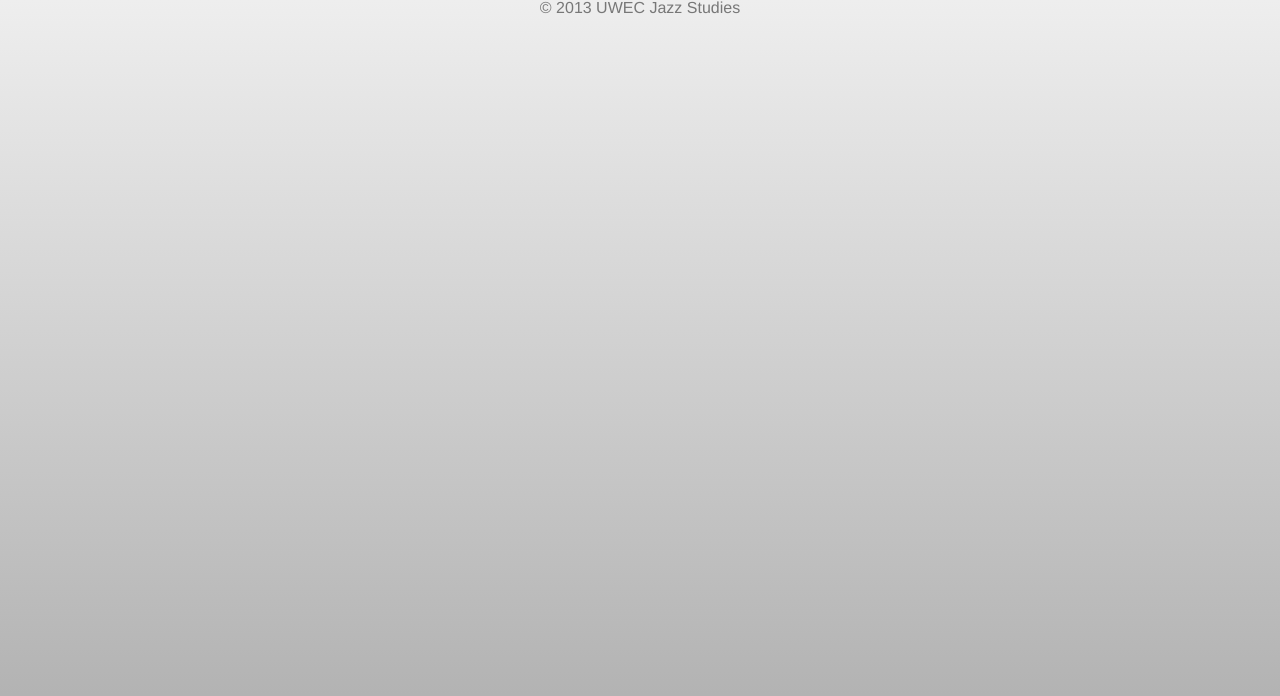
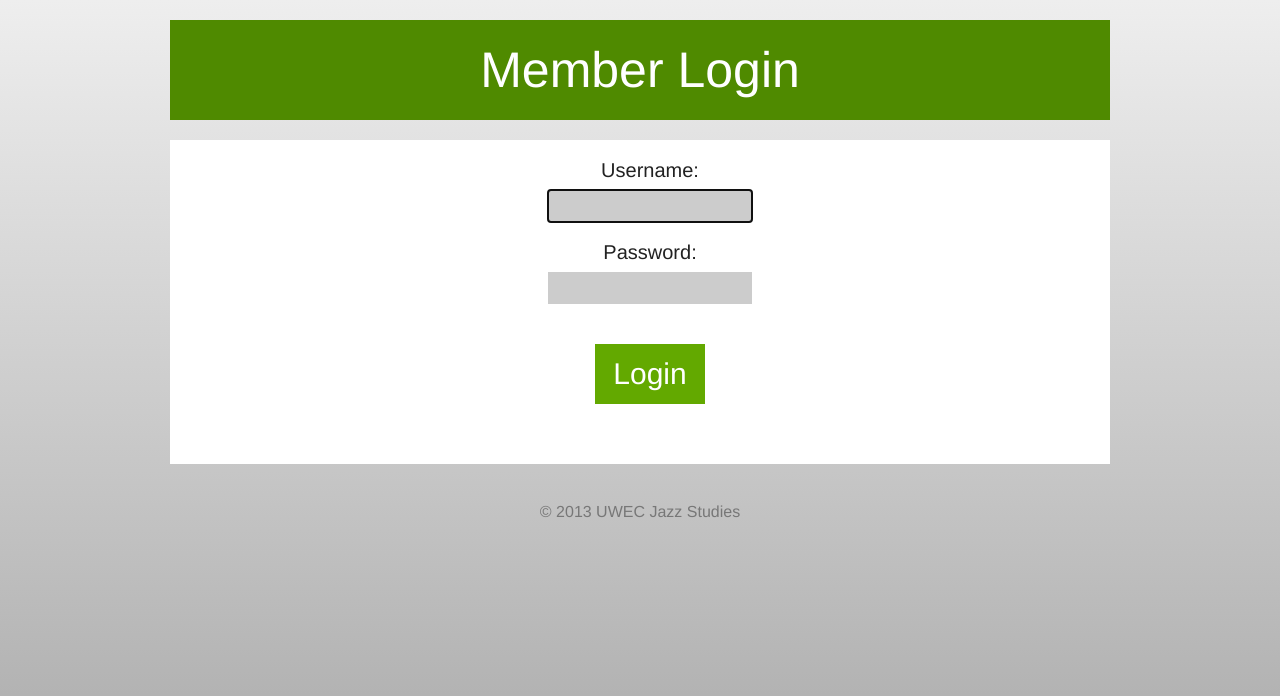
Before and after one commit to MitchWood/Adjazzicator, a PHP site: page /login.php in a window 1280 px wide. Shown: the top 696 px of the page. Run offline with PHP 8.4, Linux system fonts and the light colour scheme.

Commit message:
Added header and (non-functional) login
login does not work, but is mostly there. Also simplified some styles.

```diff
--- a/footer.php
+++ b/footer.php
@@ -1,6 +1,3 @@
-			</div>
-		</div>
-	</div>
 
 	<!-- Footer -->
 	<div class="full-width" id="footer">
--- /dev/null
+++ b/header.php
@@ -0,0 +1,15 @@
+<!DOCTYPE html>
+<html>
+<head>
+
+	<meta http-equiv="Content-Type" content="text/html; charset=UTF-8" />
+	<meta name="viewport" content="width=device-width, initial-scale=1, maximum-scale=1">
+
+	<link rel="stylesheet" type="text/css" href="stylesheets/base.css"/>
+	<link rel="stylesheet" type="text/css" href="stylesheets/skeleton.css"/>
+	<link rel="stylesheet" type="text/css" href="stylesheets/layout.css"/>
+
+	<title><?=$title;?></title>
+
+</head>
+<body>
--- a/index.php
+++ b/index.php
@@ -1,5 +1,9 @@
 <?php
 
-   header('Location: login.php') ;
+if(!session_is_registered(myusername)){
+	header('location: login.php') ;
+} else {
+	header('location: adjudicator.php') ;
+}
 
 ?>
--- a/login.php
+++ b/login.php
@@ -1,14 +1,34 @@
-<!DOCTYPE html>
-<html>
-<head>
-	<meta http-equiv="Content-Type" content="text/html; charset=UTF-8" />
-	<title>UWEC Jazz Fest Login</title>
-	<link rel="stylesheet" type="text/css" href="stylesheets/base.css"/>
-	<link rel="stylesheet" type="text/css" href="stylesheets/skeleton.css"/>
-	<link rel="stylesheet" type="text/css" href="stylesheets/layout.css"/>
-</head>
-<body>
+<?php session_start(); ?>
+<?php
+	$title = 'UWEC Jazz Fest Login';
+	include "header.php";
+?>
 
-
+<div class="container row">
+	<div class="container row">
+		<div class="sixteen columns header">
+			<div class="title">Member Login</div>
+		</div>
+	</div>
+	<form name="form1" class="sixteen columns loginForm" method="post" action="checklogin.php">
+		<div class="container row">
+			<div class="sixteen columns center-content">
+				<div>Username:</div>
+				<div>
+					<input name="myusername" type="text" id="myusername" autofocus>
+				</div>
+			</div>
+			<div class="sixteen columns center-content">
+				<div>Password:</div>
+				<div>
+					<input name="mypassword" type="password" id="mypassword">
+				</div>
+			</div>
+			<div class="sixteen columns">
+				<input type="submit" name="Submit" value="Login" id="loginSubmit">
+			</div>
+		</div>
+	</form>
+</div>
 
 <?php include "footer.php" ?>
--- /dev/null
+++ b/logout.php
@@ -0,0 +1,6 @@
+<?php
+session_start();
+session_destroy();
+
+header('Location: login.php') ;
+?>
--- a/stylesheets/base.css
+++ b/stylesheets/base.css
@@ -52,7 +52,6 @@
 ================================================== */
 	h1, h2, h3, h4, h5, h6 {
 		color: white;
-		font-family: 'Arial', sans-serif;
 		font-weight: normal;
 		text-decoration: none; }
 	h1 a, h2 a, h3 a, h4 a, h5 a, h6 a { font-weight: inherit; }
@@ -83,7 +82,6 @@
 	p img { margin: 0; }
 	p.lead { font-size: 21px; line-height: 27px; color: #777; }
 
-	span.list-h {font-family:'Fjalla One', "HelveticaNeue-CondensedBold", "Helvetica", sans-serif; color:#555;}
 	.h-col, .b-col {display: inline-block;}
 	.h-col p, .b-col p {margin-bottom:10px;}
 	.b-col {margin-left:30px;}
@@ -149,29 +147,18 @@
 	input[type="submit"],
 	input[type="reset"],
 	input[type="button"] {
-		background: #3f3f3f; /* Old browsers */
-		background: -moz-linear-gradient(top, #3f3f3f 0%, #2f2f2f 100%); /* FF3.6+ */
-		background: -webkit-gradient(linear, left top, left bottom, color-stop(0%,#3f3f3f), color-stop(100%,#2f2f2f)); /* Chrome,Safari4+ */
-		background: -webkit-linear-gradient(top, #3f3f3f 0%,#2f2f2f 100%); /* Chrome10+,Safari5.1+ */
-		background: -o-linear-gradient(top, #3f3f3f 0%,#2f2f2f 100%); /* Opera 11.10+ */
-		background: -ms-linear-gradient(top, #3f3f3f 0%,#2f2f2f 100%); /* IE10+ */
-		background: linear-gradient(to bottom, #3f3f3f 0%,#2f2f2f 100%); /* W3C */
-		filter: progid:DXImageTransform.Microsoft.gradient( startColorstr='#3f3f3f', endColorstr='#2f2f2f',GradientType=0 ); /* IE6-9 */
+		height: 60px;
+		width: 110px;
+		font-size: 30px;
+		background: rgb(99, 169, 0);
 		display: inline-block;
-		font: 12px 'Open Sans', Helvetica Neue, "Helvetica Neue", "Helvetica", sans-serif;
 		cursor: pointer;
-		margin-bottom: 20px;
 		line-height: normal;
 		padding: 8px 10px;
-		color:#888;
-		border-top:solid 1px #555;
-		border-left:solid 1px rgba(50,50,50,0.5);
-		border-right:solid 1px rgba(50,50,50,0.5);
-		border-bottom:solid 1px #111;
-		-webkit-border-radius: 4px;
-		-moz-border-radius: 4px;
-		-o-border-radius: 4px;
-		border-radius: 4px;}
+		color:#FFF;
+		border: none;
+		font-family: "HelveticaNeue-Light", Helvetica, Arial, sans-serif;
+	}
 
 	button.last,
 	input[type="submit"].last,
@@ -231,54 +218,42 @@
 	label {
 		display: inline-block;
 	}
-	label.embeded {
+	/*label.embeded {
 		margin-right:5px;
 		margin-bottom: 10px;
 		padding: 2px 8px;
-		background: url(../images/textfield.png);
 		background-size:220px 58px;
 		width: 204px;
 		position: relative;
-	}
-	@media only screen and (-webkit-min-device-pixel-ratio: 2),
-       only screen and (-moz-min-device-pixel-ratio: 2),
-       only screen and (-o-min-device-pixel-ratio: 2/1),
-       only screen and (min-device-pixel-ratio: 2) {
-       	label.embeded {background: url(../images/textfield@2x.png);}
-    }
-	label.focus {
-		background-position: 0px -29px; }
-	label span, label {font: 12px 'Fjalla One', "HelveticaNeue-CondensedBold", "Helvetica Neue", "Helvetica", sans-serif; }
-	label.embeded span {line-height: 25px;}
-	label.embeded input {
-		width:143px;
-		position: absolute;
-		top:5px;
-		right:10px;
-		bottom:5px;
-	}
-	label.embeded input[type="text"],
-	label.embeded input[type="password"],
-	label.embeded input[type="email"] {
-		background: none;
-		padding:0;
-		margin: 0;
-		border: none;
-		-moz-border-radius: 0;
-		-webkit-border-radius: 0;
-		border-radius: 0;
-		color:#888;
+	}*/
+
+	/*span {line-height: 25px;}*/
+
+	input {
+		margin: 10px;
+		margin-bottom: 20px;
+		width: 200px;
+		height: 30px;
+		font-size: 20px;
 	}
 
+	input[type="text"],
+	input[type="password"],
+	input[type="email"] {
+		background: #CCC;
+		border: none;
+		color:#000;
+	}
+/*
 	label.embeded input[type="text"]:focus,
 	label.embeded input[type="password"]:focus,
 	label.embeded input[type="email"]:focus {
 		-moz-box-shadow: none;
 		-webkit-box-shadow: none;
 		box-shadow:  none;
-	}
+	}*/
 
-	textarea,
+	/*textarea,
 	input[type="text"],
 	input[type="password"],
 	input[type="email"] {
@@ -295,8 +270,8 @@
 		outline: none;
 		display: inline-block;
 		font: 13px 'Open Sans', "HelveticaNeue", "Helvetica Neue", Helvetica, Arial, sans-serif;
-	}
-	textarea {
+	}*/
+	/*textarea {
 		padding: 10px 8px;
 		margin: 0;
 		width: 300px;
@@ -362,7 +337,7 @@
        	.radio, .checkbox, .radio-checked, .checkbox-checked {
 			background-image: url(../images/InputIcons@2x.png);
 		}
-    }
+    }*/
 
 /* #Misc
 ================================================== */
--- a/stylesheets/layout.css
+++ b/stylesheets/layout.css
@@ -8,10 +10,23 @@ html, body {
 	font-size: 20px;
 }
 
+.loginForm {
+	padding: 20px 0px;
+	font-size: 20px;
+	background: #FFF;
+	text-align: center;
+}
+
+#loginSubmit {
+	margin: 20px;
+}
+
+
+/* Header */
+
 .header {
-	height: 80px;
-	margin-top: 40px;
-	padding-top: 20px;
+	margin-top: 20px;
+	padding: 25px 0px;
 	background-color: rgb(79, 138, 0);
 }
 
--- a/stylesheets/skeleton.css
+++ b/stylesheets/skeleton.css
@@ -10,6 +10,8 @@
 
 /* #Base 960 Grid
 ================================================== */
+
+    .center-content                             { text-align: center; }
 
     .container                                  { position: relative; width: 960px; margin: 0 auto; padding: 0; }
     .container .column,
--- /dev/null
+++ b/verifylogin.php
@@ -0,0 +1,5 @@
+<?php
+	if(!(isset($_SESSION['username']))){
+		header('location: login.php') ;
+	}
+?>
```
Also changed, not shown: other parts of stylesheets/layout.css (+17 -53 lines), adjudicator.php (+6 -10 lines), checklogin.php (added, +39 -0 lines), documents.php (+7 -21 lines), events.php (+8 -12 lines).
